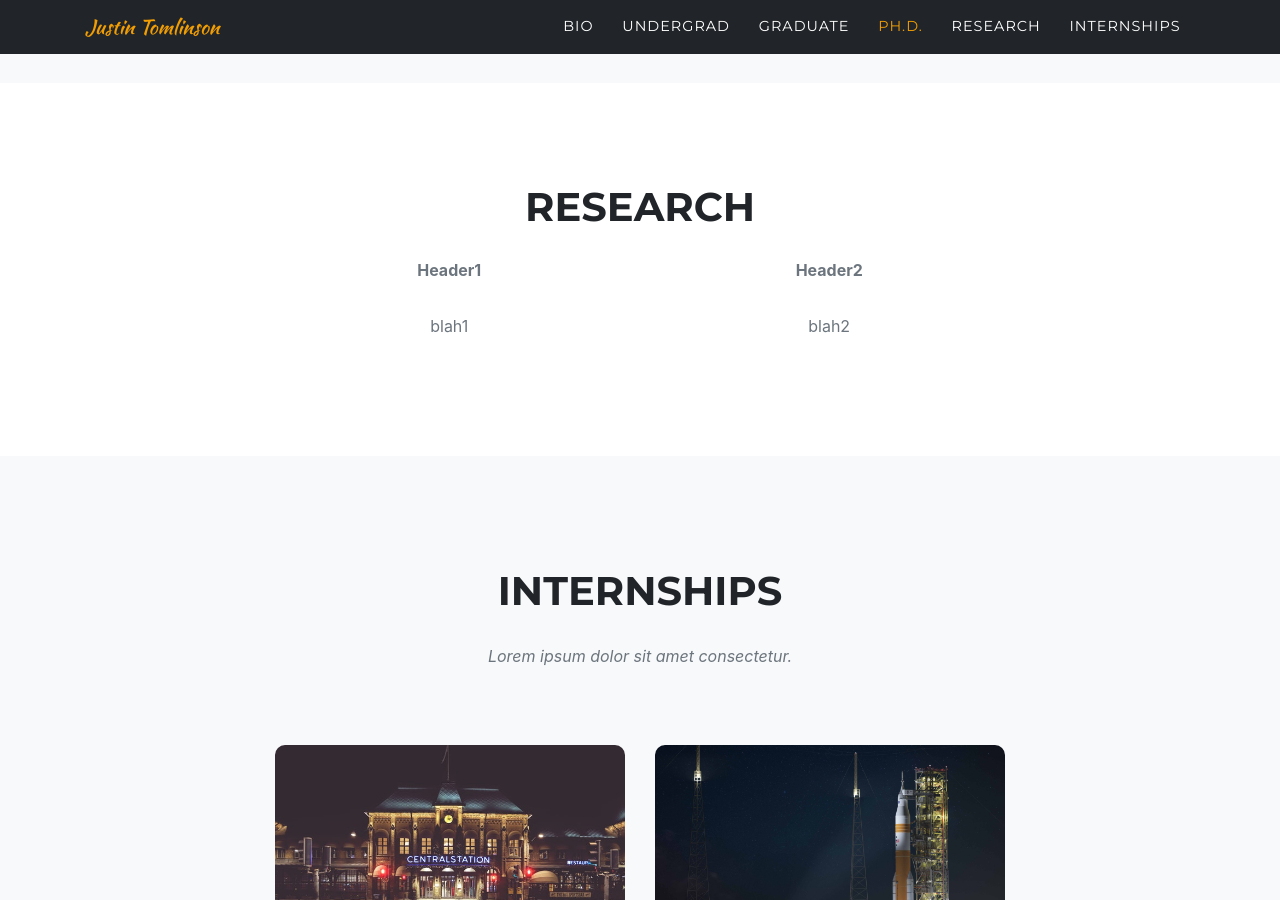
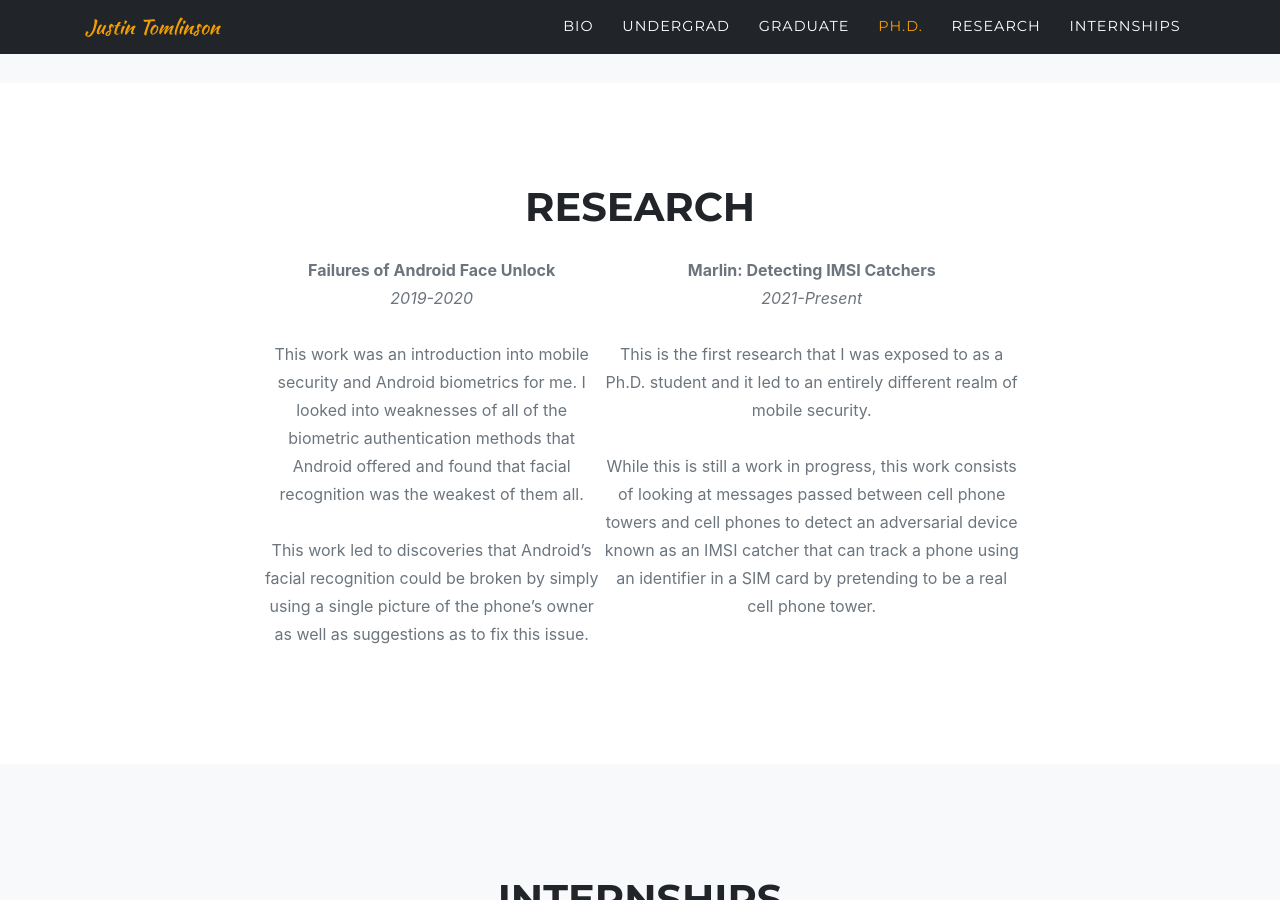
Before and after one commit to tomljr2/tomljr2.github.io, a Jekyll site: the page built from index.md, in a window 1280 px wide and 900 px high, scrolled down 3972 px. Built offline with Jekyll 4.4.1, drawn with Linux system fonts in a browser that asks for light colours; some web fonts are replaced.

Commit message:
Update sitetext.yml

```diff
--- a/_data/sitetext.yml
+++ b/_data/sitetext.yml
@@ -49,8 +49,8 @@ en: &DEFAULT_EN
 
   research:
     title: "Research"
-    body: "**Header1**<br/><br/>blah1"
-    body2: "**Header2**<br/><br/>blah2"
+    body: "**Failures of Android Face Unlock**<br/>*2019-2020*<br/><br/>This work was an introduction into mobile security and Android biometrics for me. I looked into weaknesses of all of the biometric authentication methods that Android offered and found that facial recognition was the weakest of them all.<br/><br/>This work led to discoveries that Android's facial recognition could be broken by simply using a single picture of the phone's owner as well as suggestions as to fix this issue."
+    body2: "**Marlin: Detecting IMSI Catchers**<br/>*2021-Present*<br/><br/>This is the first research that I was exposed to as a Ph.D. student and it led to an entirely different realm of mobile security.<br/><br/>While this is still a work in progress, this work consists of looking at messages passed between cell phone towers and cell phones to detect an adversarial device known as an IMSI catcher that can track a phone using an identifier in a SIM card by pretending to be a real cell phone tower."
     section: research
 
   portfolio:
```
